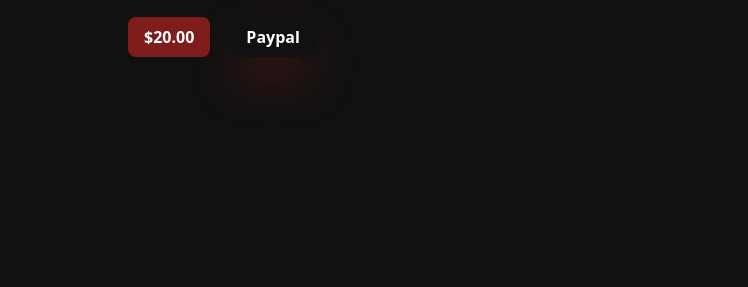
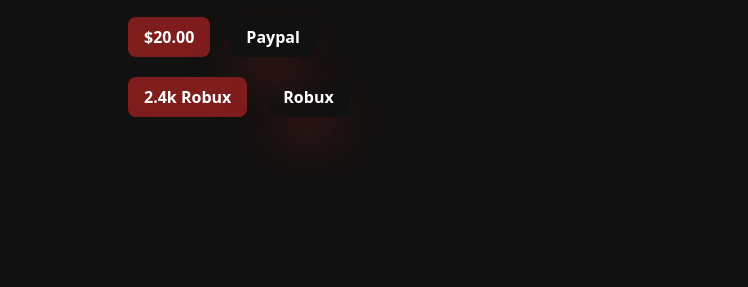
Before and after one commit to jackiemangala/Secret-Service-Panel, a plain HTML site: page index.html in a window 1280 px wide. Shown: the part 2603-2890 px from the top of the page, 532-1280 px from the left. Drawn offline with nearby package versions, Linux system fonts and the light colour scheme; a script that the page names is missing.

Commit message:
Update index.html

```diff
--- a/index.html
+++ b/index.html
@@ -272,6 +272,12 @@
 
           </div>
 
+                    <div class="flex gap-5 mt-5">
+            <p class="px-4 py-2 bg-red-900 text-white font-semibold rounded-lg">2.4k Robux</p>
+          <a class="px-4 py-2 text-white font-semibold shadow-2xl shadow-red-900 rounded-lg" href="https://www.roblox.com/game-pass/89631672/thanks" target="_blank">Robux</a>
+
+
+          </div>
 
         </div>
       </div>
```
